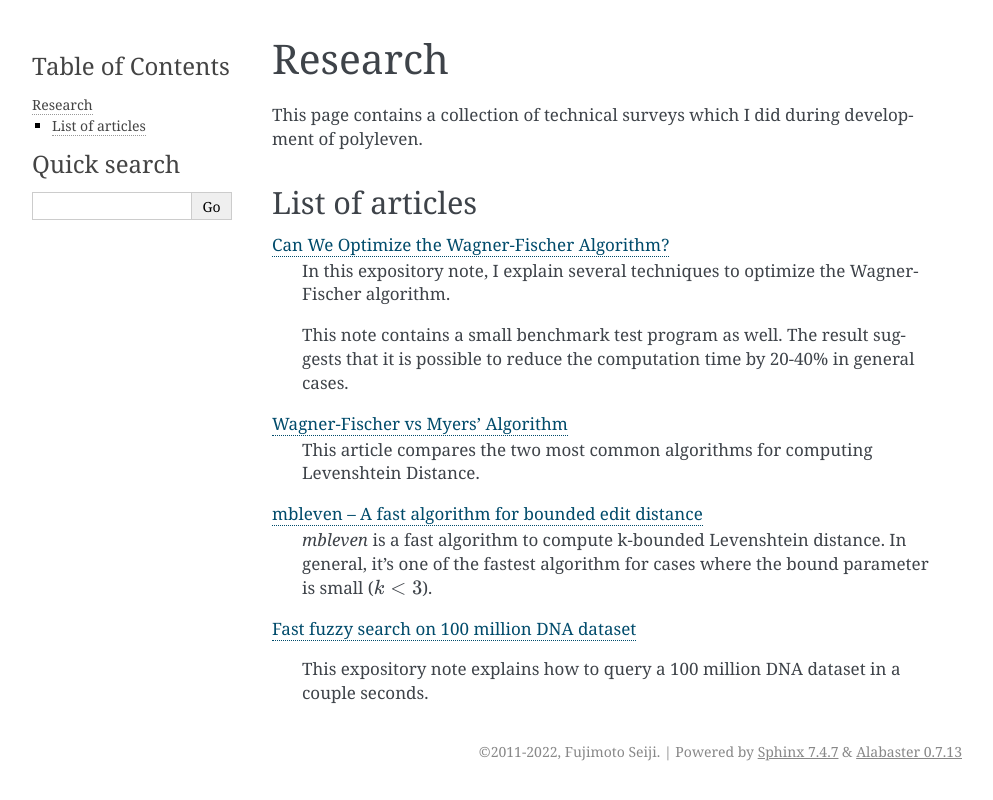
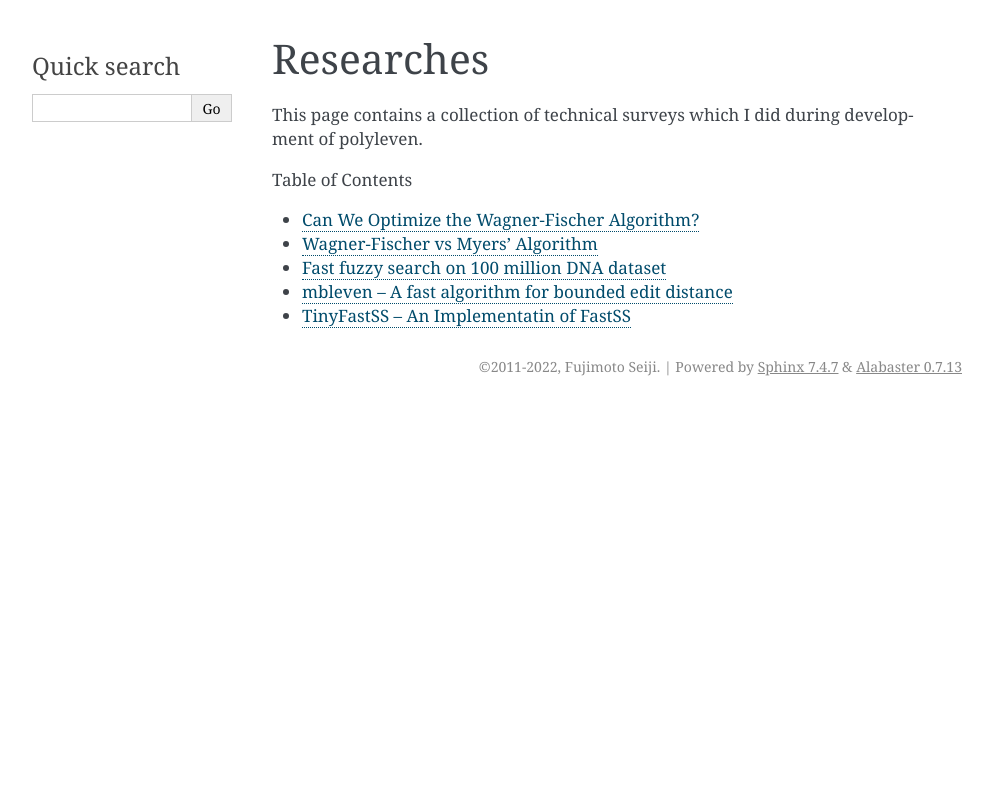
Before and after one commit to fujimotos/fujimotos.github.io, a Sphinx documentation site: the page built from source/research.rst, in a window 1280 px wide. Shown: the top 800 px of the page, without its empty margins (148-1141 px from the left). Built offline with Sphinx 7.4.7, drawn with Linux system fonts in a browser that asks for light colours.

Commit message:
Simplify the document organization (faq.rst/research.rst)
* Remove top-level titles in faq.rst.
* Use an automatically-generated TOC in research.rst.

Signed-off-by: Fujimoto Seiji <fujimoto@ceptord.net>

```diff
--- a/source/research.rst
+++ b/source/research.rst
@@ -1,39 +1,13 @@
-========
-Research
-========
+==========
+Researches
+==========
 
 This page contains a collection of technical surveys which I
 did during development of polyleven.
 
-List of articles
-================
-
-:any:`wagner-fischer/index`
-    In this expository note, I explain several techniques
-    to optimize the Wagner-Fischer algorithm.
-
-    This note contains a small benchmark test program as well.
-    The result suggests that it is possible to reduce the
-    computation time by 20-40% in general cases.
-
-:any:`20200815-Comparison`
-    This article compares the two most common algorithms for
-    computing Levenshtein Distance.
-
-:any:`fastcomp/index`
-    `mbleven` is a fast algorithm to compute k-bounded Levenshtein
-    distance. In general, it's one of the fastest algorithm for cases
-    where the bound parameter is small (:math:`k < 3`).
-
-:any:`20220515-dna100m`
-
-    This expository note explains how to query a 100 million DNA
-    dataset in a couple seconds.
-
 .. toctree::
    :caption: Table of Contents
    :maxdepth: 1
-   :hidden:
 
    wagner-fischer/index.rst
    20200815-Comparison.rst
```
Also changed, not shown: source/faq.rst (+0 -9 lines).
